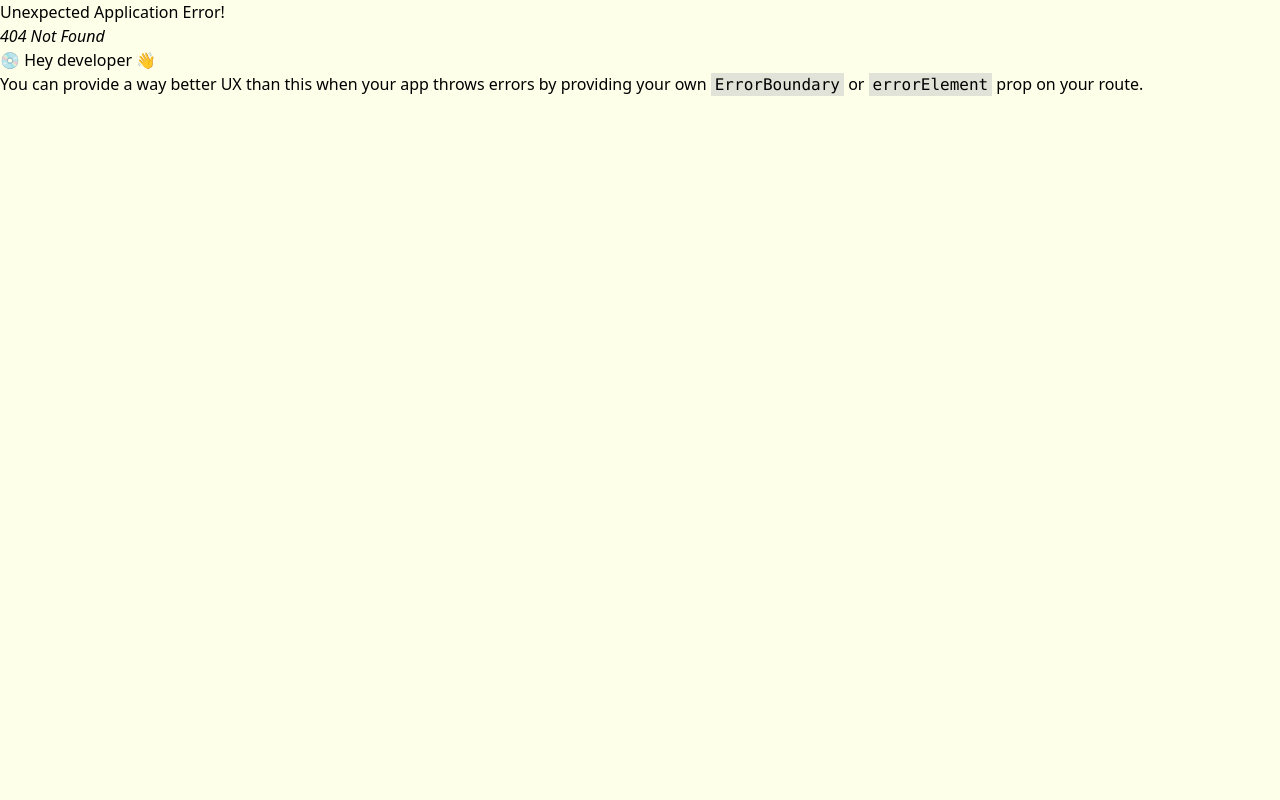
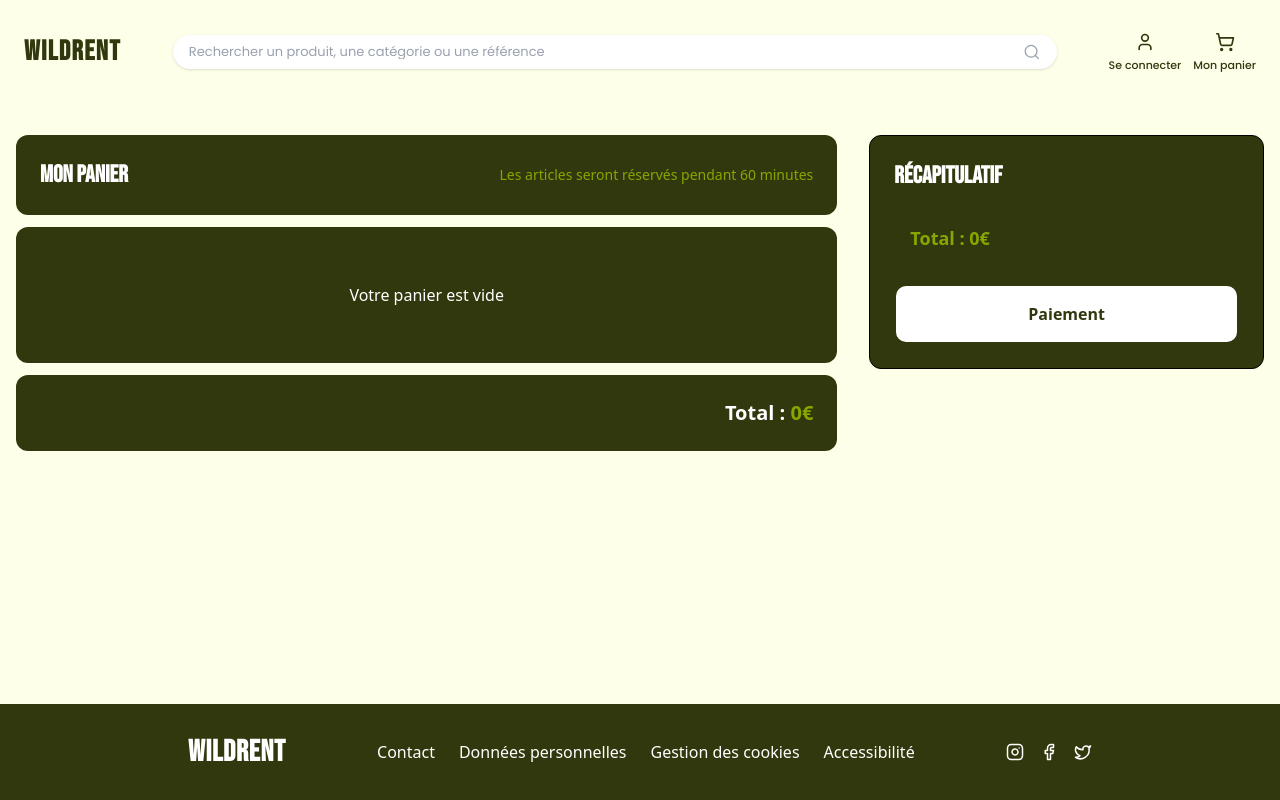
Before and after one commit to WildCodeSchool/2025-03-wns-green-WildRent, a React (Vite) app in the folder frontend/: page /cart in a window 1280 px wide. Before the commit this address had no page. Built offline with nearby package versions, Linux system fonts and the light colour scheme.

Commit message:
feat(cart): implement cart page using React Context

```diff
--- /dev/null
+++ b/frontend/src/components/Cart/CartItem.tsx
@@ -0,0 +1,72 @@
+import { useCart } from "../../context/CartContext";
+
+type CartItemProps = {
+  productId: number;
+  productName: string;
+	productRef: string;
+  image: string;
+  price: number;
+  color: string;
+  size: string;
+  startDate: string;
+  endDate: string;
+  quantity: number;
+};
+
+export default function CartItem({
+  productId,
+  productName,
+	productRef,
+  image,
+  price,
+  color,
+  size,
+  startDate,
+  endDate,
+  quantity,
+}: Readonly<CartItemProps>) {
+  const { removeItem, updateQuantity } = useCart();
+
+  return (
+    <div className="flex items-center gap-4 p-4 bg-[var(--dark-green)] rounded-xl text-white">
+
+      <img src={image} alt= "snowboard" className="h-20 w-20 object-contain bg-white rounded-lg p-1" />
+
+      <div className="flex-1">
+        <p className="font-bold font-[family-name:var(--font-title)]">{productName}</p>
+				<p className="text-xs text-[var(--light-green)] ">Ref : {productRef}</p>
+        <p className="text-xs  [family-name:var(--font-title)]">Couleur : {color}</p>
+				<p className="text-xs t[family-name:var(--font-title)]">Taille : {size}</p>
+        <p className="text-xs [family-name:var(--font-title)]">Début de location : {startDate} </p>
+				<p className="text-xs [family-name:var(--font-title)]">Fin de location : {endDate}</p>
+      </div>
+
+      <div className="flex items-center gap-2">
+        <button
+          onClick={() => updateQuantity(productId, quantity - 1)}
+          disabled={quantity <= 1}
+          className="h-8 w-8 rounded-lg bg-white text-[var(--dark-green)] font-bold cursor-pointer"
+        >
+          -
+        </button>
+        <button className="h-8 w-8 rounded-lg bg-white text-[var(--dark-green)] font-bold ">{quantity}</button>
+        <button
+          onClick={() => updateQuantity(productId, quantity + 1)}
+          className="h-8 w-8 rounded-lg bg-white text-[var(--dark-green)] font-bold cursor-pointer"
+        >
+          +
+        </button>
+      </div>
+
+      <p className="font-bold text-[var(--light-green)] w-16 text-right">{price * quantity}€</p>
+
+      <button
+        onClick={() => removeItem(productId)}
+        className="text-red-400 text-sm cursor-pointer"
+      >
+        Supprimer
+      </button>
+
+    </div>
+  );
+}
--- /dev/null
+++ b/frontend/src/components/Cart/CartItemList.tsx
@@ -0,0 +1,36 @@
+import { useCart } from "../../context/CartContext";
+import CartItem from "./CartItem";
+
+export default function CartItemList() {
+  const { items } = useCart();
+  const total = items.reduce((sum, item) => sum + item.price * item.quantity, 0);
+
+  return (
+    <div className="flex flex-col gap-3">
+
+      <div className="rounded-xl bg-[var(--dark-green)] p-6 flex justify-between items-center">
+        <h1 className="text-2xl font-bold text-white font-[family-name:var(--font-title)]">Mon Panier</h1>
+        <p className="text-sm text-[var(--light-green)]">Les articles seront réservés pendant 60 minutes</p>
+      </div>
+
+
+      {items.length === 0 ? (
+        <div className="rounded-xl bg-[var(--dark-green)] p-6">
+          <p className="text-white text-center py-8">Votre panier est vide</p>
+        </div>
+      ) : (
+        <>
+          {items.map((item) => (
+            <CartItem key={`${item.productId}-${item.color}-${item.size}`} {...item} />
+          ))}
+        </>
+      )}
+
+
+      <div className="rounded-xl bg-[var(--dark-green)] p-6 flex justify-end">
+        <p className="text-white font-bold text-xl">Total : <span className="text-[var(--light-green)]">{total}€</span></p>
+      </div>
+
+    </div>
+  );
+}
--- /dev/null
+++ b/frontend/src/components/Cart/CartSummary.tsx
@@ -0,0 +1,21 @@
+import { useCart } from "../../context/CartContext";
+
+export default function CartSummary() {
+  const { items } = useCart();
+
+  const total = items.reduce((sum, item) => sum + item.price * item.quantity, 0);
+
+  return (
+    <div className="rounded-xl border p-6 bg-[var(--dark-green)]">
+      <h2 className="text-2xl font-bold font-[family-name:var(--font-title)] uppercase text-white">Récapitulatif</h2>
+
+      <div className="mt-4 rounded-xl bg-[var(--dark-green)] p-4">
+        <p className="text-[var(--light-green)] font-bold text-lg">Total : {total}€</p>
+      </div>
+
+      <button className="mt-4 w-full rounded-xl py-4 font-bold bg-white border-2 border-[var(--dark-green)] text-[var(--dark-green)] cursor-pointer">
+        Paiement
+      </button>
+    </div>
+  );
+}
--- a/frontend/src/components/Navbar.tsx
+++ b/frontend/src/components/Navbar.tsx
@@ -34,7 +34,9 @@ export const Navbar = () => {
               </span>
             </button>
 
-            <button className="flex flex-col items-center gap-2 text-[#31380d] hover:text-[#87a700] transition-colors">
+            <button
+             onClick={() => navigate("/cart")}
+             className="flex flex-col items-center gap-2 text-[#31380d] hover:text-[#87a700] transition-colors">
               <ShoppingCart size={20} strokeWidth={2} />
               <span className="hidden sm:block text-[11px] font-medium font-[family-name:var(--font-text)] leading-none">
                 Mon panier
--- a/frontend/src/components/Product/ProductDetailsDescription.tsx
+++ b/frontend/src/components/Product/ProductDetailsDescription.tsx
@@ -1,4 +1,6 @@
 import { useState } from "react";
+import { useCart } from "../../context/CartContext";
+import { useNavigate } from "react-router";
 
 type ProductDescriptionProps = {
   title: string;
@@ -8,6 +10,7 @@ type ProductDescriptionProps = {
   description: string;
   colors: string[];
   sizes: string[];
+  image: string;
 };
 
 export default function ProductDetailsDescription({
@@ -18,6 +21,7 @@ export default function ProductDetailsDescription({
   description,
   colors,
   sizes,
+  image,
 }: Readonly<ProductDescriptionProps>) {
 
 
@@ -25,6 +29,9 @@ export default function ProductDetailsDescription({
   const [size, setSize] = useState("");
   const [startDate, setStartDate] = useState("");
   const [endDate, setEndDate] = useState("");
+  const { addItem } = useCart();
+  const navigate = useNavigate();
+  const [error, setError] = useState("");
 
   const today = new Date().toISOString().slice(0, 10);
 
@@ -35,6 +42,26 @@ export default function ProductDetailsDescription({
   if (endDate && endDate < date) {
       setEndDate("");
     }
+  }
+
+  function handleAddToCart() {
+    if (!color || !size || !startDate || !endDate) {
+      setError("Veuillez remplir tous les champs avant d'ajouter le produit au panier");
+      return;
+    }
+    addItem({
+      productId: Number(reference),
+      productName: title,
+      productRef: reference,
+      image,
+      price: pricePerDay,
+      color,
+      size,
+      startDate,
+      endDate,
+      quantity: 1,
+    });
+    navigate("/cart");
   }
 
   return (
@@ -109,7 +136,13 @@ export default function ProductDetailsDescription({
         </div>
       </div>
 
-      <button className={`mt-7 w-full rounded-xl py-4 font-bold text-white bg-[var(--light-green)] cursor-pointer`} >
+      {error && (
+      <div className="mt-4 rounded-xl bg-red-100 border border-red-300 text-red-700 px-4 py-3 text-sm font-[family-name:var(--font-text)]"> {error}</div>
+      )}
+
+      <button
+      onClick={handleAddToCart}
+      className={`mt-7 w-full rounded-xl py-4 font-bold text-white bg-[var(--light-green)] cursor-pointer`} >
         AJOUTER AU PANIER
       </button>
 
--- /dev/null
+++ b/frontend/src/context/CartContext.tsx
@@ -0,0 +1,69 @@
+import { createContext, useContext, useEffect, useState } from "react";
+
+type CartItem = {
+  productId: number;
+  productName: string;
+  image: string;
+  price: number;
+  productRef: string;
+  color: string;
+  size: string;
+  startDate: string;
+  endDate: string;
+  quantity: number;
+};
+
+
+type CartContextType = {
+  items: CartItem[];
+  addItem: (item: CartItem) => void;
+  removeItem: (productId: number) => void;
+  updateQuantity: (productId: number, quantity: number) => void;
+  clearCart: () => void;
+};
+
+
+const CartContext = createContext<CartContextType | null>(null);
+
+export function CartProvider({ children }: Readonly<{ children: React.ReactNode }>) {
+  const [items, setItems] = useState<CartItem[]>(() => {
+    const saved = localStorage.getItem("cart");
+    return saved ? JSON.parse(saved) : [];
+  });
+
+  useEffect(() => {
+    localStorage.setItem("cart", JSON.stringify(items));
+  }, [items]);
+
+  function addItem(item: CartItem) {
+    setItems((prev) => [...prev, item]);
+  }
+
+  function removeItem(productId: number) {
+    setItems((prev) => prev.filter((item) => item.productId !== productId));
+  }
+
+  function updateQuantity(productId: number, quantity: number) {
+    setItems((prev) =>
+      prev.map((item) =>
+        item.productId === productId ? { ...item, quantity } : item
+      )
+    );
+  }
+
+  function clearCart() {
+    setItems([]);
+  }
+
+  return (
+    <CartContext.Provider value={{ items, addItem, removeItem, updateQuantity, clearCart }}>
+      {children}
+    </CartContext.Provider>
+  );
+}
+
+export function useCart() {
+  const context = useContext(CartContext);
+  if (!context) throw new Error("useCart doit être utilisé dans un CartProvider");
+  return context;
+}
--- /dev/null
+++ b/frontend/src/pages/CartPage.tsx
@@ -0,0 +1,17 @@
+import CartItemList from "../components/Cart/CartItemList";
+import CartSummary from "../components/Cart/CartSummary";
+
+export default function CartPage() {
+  return (
+    <div className="container mx-auto px-4 py-8">
+      <div className="grid grid-cols-1 lg:grid-cols-3 gap-8">
+        <div className="lg:col-span-2">
+          <CartItemList />
+        </div>
+        <div>
+          <CartSummary />
+        </div>
+      </div>
+    </div>
+  );
+}
--- a/frontend/src/pages/ProductDetailsPage.tsx
+++ b/frontend/src/pages/ProductDetailsPage.tsx
@@ -15,6 +15,7 @@ type ProductData = {
   brand: string;
   price: number;
   productRef: string;
+  image?: string
   image1?: string;
   image2?: string;
   image3?: string;
@@ -54,6 +55,7 @@ export default function ProductDetailsPage() {
           description={product.description}
           colors={colors}
           sizes={sizes}
+          image={images[0]}
         />
       </div>
     </div>
```
Also changed, not shown: frontend/src/main.tsx (+6 -1 lines).
